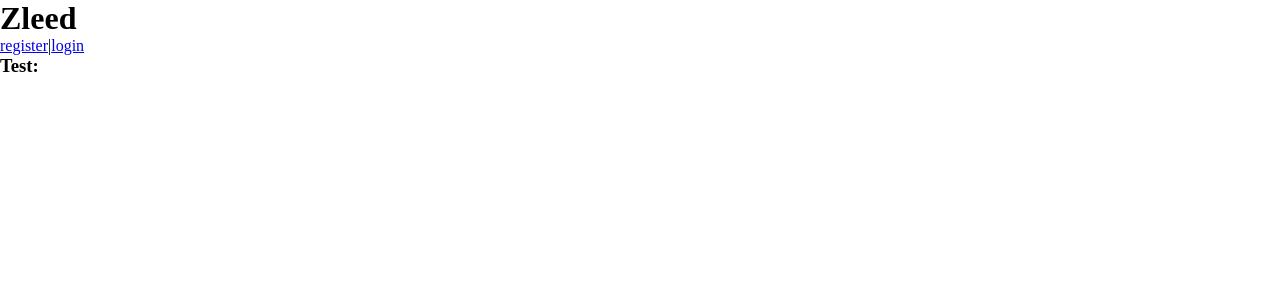
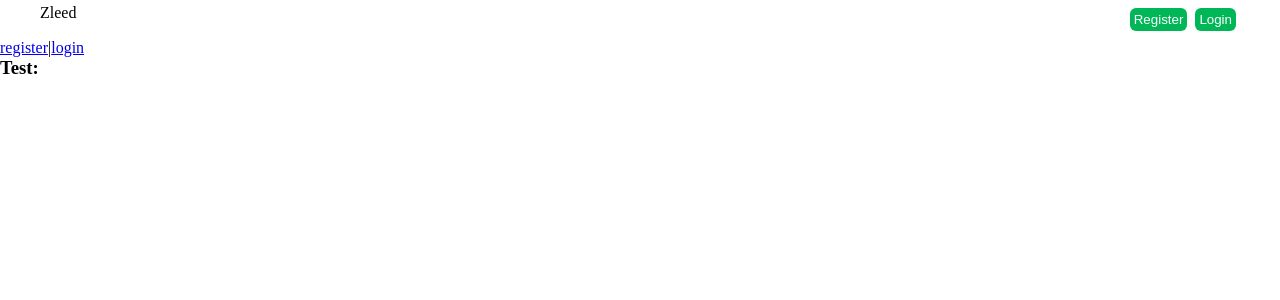
Before and after one commit to ZleedApp/Zleed, a Next.js app: page / in a window 1280 px wide. Shown: the top 300 px of the page. Built offline with nearby package versions, Linux system fonts and the light colour scheme.

Commit message:
fix, feat: fix video player, add header

```diff
--- /dev/null
+++ b/components/header.js
@@ -0,0 +1,25 @@
+import Link from "next/link";
+import styles from '../styles/Header.module.css';
+
+export default function Header() {
+  return (
+    <header className={styles.header}>
+      <div className={styles.headerContainer}>
+        <label>Zleed</label>
+
+        <ul className={styles.navLinks}>
+          <li className={styles.navItem}>
+            <Link href="/register">
+              <button>Register</button>
+            </Link>
+          </li>
+          <li className={styles.navItem}>
+            <Link href="/login">
+              <button>Login</button>
+            </Link>
+          </li>
+        </ul>
+      </div>
+    </header>
+  )
+}
--- a/pages/index.js
+++ b/pages/index.js
@@ -1,5 +1,6 @@
 import Link from "next/link";
 import Head from "next/head";
+import Header from "../components/header";
 
 export default function Home() {
   return (
@@ -10,7 +11,7 @@ export default function Home() {
         <meta name="viewport" content="initial-scale=1.0, width=device-width" />
       </Head>
 
-      <h1>Zleed</h1>
+      <Header />
 
       <Link href="/register">
         <a>register</a>
--- /dev/null
+++ b/styles/Header.module.css
@@ -0,0 +1,25 @@
+.header {
+
+}
+
+.headerContainer {
+  display: flex;
+  justify-content: space-between;
+
+  max-width: 1200px;
+
+  margin: 0 auto;
+
+  padding: 4px 0;
+}
+
+.navLinks {
+  display: flex;
+  align-items: center;
+  justify-content: space-between;
+  list-style: none;
+}
+
+.navItem {
+  padding: 4px;
+}
--- a/styles/globals.css
+++ b/styles/globals.css
@@ -2,3 +2,19 @@
   padding: 0;
   margin: 0;
 }
+
+video {
+  width: 70%;
+}
+
+button {
+  cursor: pointer;
+
+  background: #00B758;
+  color: #fff;
+
+  padding: 4px;
+
+  border-radius: 6px;
+  border: none;
+}
```
Also changed, not shown: components/streamPlayer.js (added, +30 -0 lines), pages/[cid].js (+6 -12 lines).
